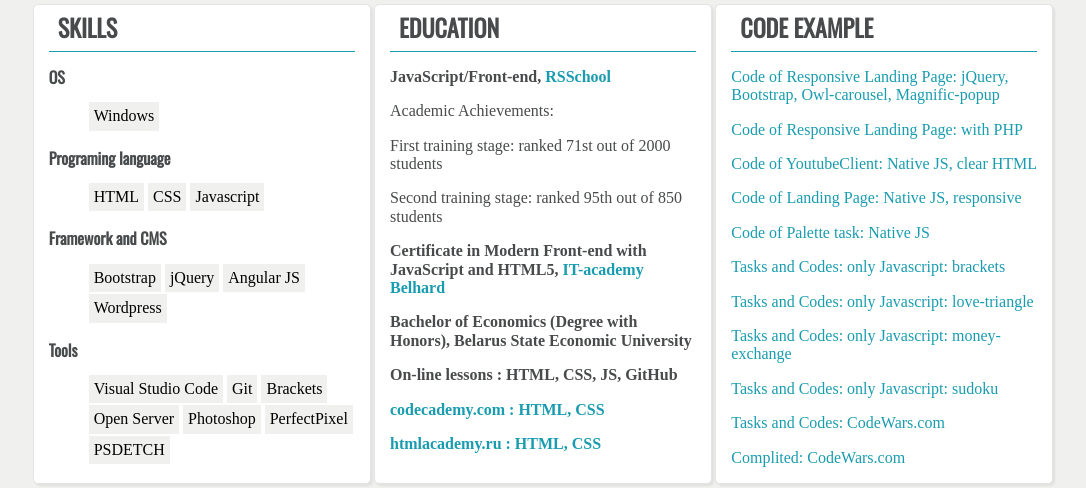
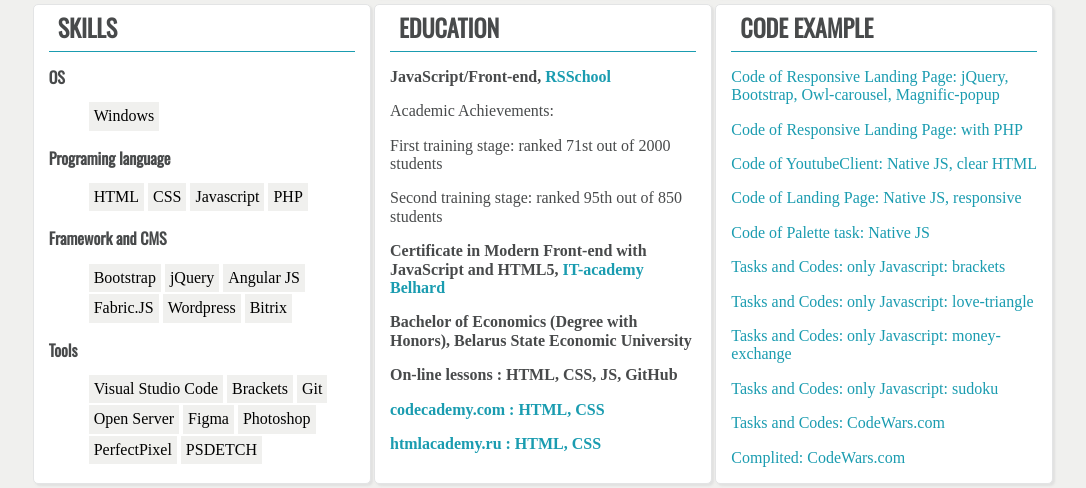
Before and after one commit to yalatan/yalatan.github.io, a plain HTML site: page index.html in a window 1280 px wide. Shown: the part 386-874 px from the top of the page, without its empty margins (97-1183 px from the left). Drawn offline with nearby package versions, Linux system fonts and the light colour scheme.

Commit message:
Update html

```diff
--- a/index.html
+++ b/index.html
@@ -64,6 +64,7 @@
                     <li>HTML</li>
                     <li> CSS</li>
                     <li>Javascript</li>
+                    <li>PHP</li>
                 </ul>
 
                 <h3 class="skil-title">Framework and CMS</h3>
@@ -71,17 +72,18 @@
                     <li>Bootstrap</li>
                     <li>jQuery</li>
                     <li>Angular JS</li>
+                    <li>Fabric.JS</li>
                     <li>Wordpress</li>
+                    <li>Bitrix</li>
                 </ul>
 
                 <h3 class="skil-title">Tools</h3>
                 <ul class="ul-skils">
                     <li>Visual Studio Code</li>
-
+                    <li>Brackets</li>
                     <li>Git</li>
-
-                    <li>Brackets</li>
                     <li>Open Server</li>
+                    <li>Figma</li>
                     <li>Photoshop</li>
                     <li>PerfectPixel</li>
                     <li>PSDETCH</li>
```
